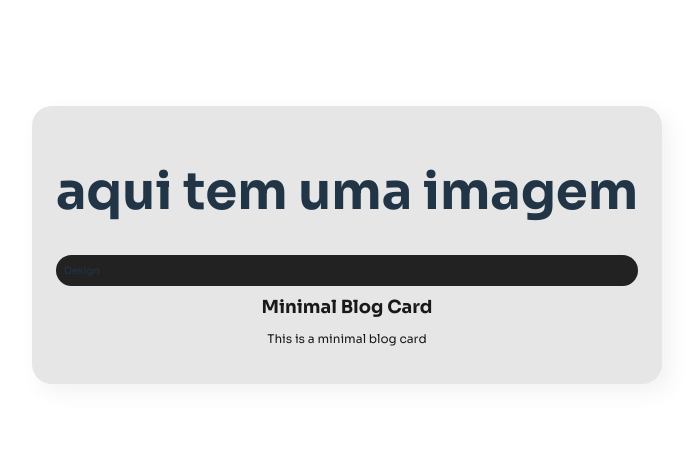
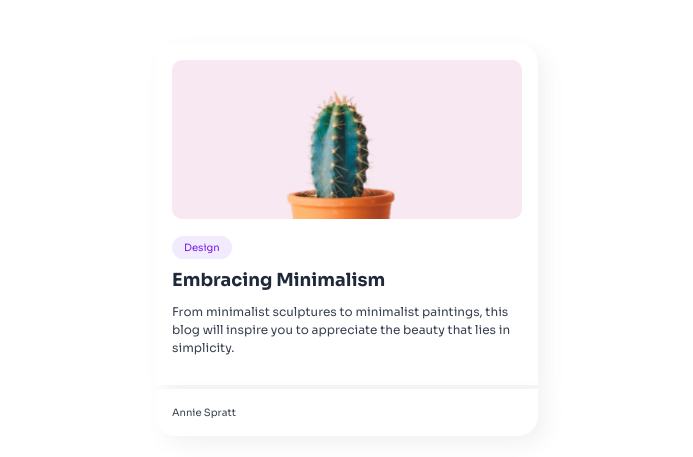
Before and after one commit to mgmenezes/FrontendMentor, a React (Vite) app: page / in a window 1280 px wide. Shown: the part 155-612 px from the top of the page, without its empty margins (293-986 px from the left). Built offline with nearby package versions, Linux system fonts and the light colour scheme; a web font is replaced by a local one.

Commit message:
adjsting css styles in card

```diff
--- a/src/App.tsx
+++ b/src/App.tsx
@@ -1,14 +1,12 @@
-
-import reactLogo from './assets/react.svg'
-import viteLogo from '/vite.svg'
 import './App.css'
 import { MinimalBlogCard } from './components/MinimalBlogCard/MinimalBlogCard'
+import Cactus from './assets/Cactus.jpg'
 
 function App() {
 
   return (
     <>
- <MinimalBlogCard title="Minimal Blog Card" description="This is a minimal blog card" image="https://via.placeholder.com/150" />
+      <MinimalBlogCard title="Embracing Minimalism" imageSrc={Cactus} />
     </>
   )
 }
--- a/src/components/MinimalBlogCard/MinimalBlogCard.tsx
+++ b/src/components/MinimalBlogCard/MinimalBlogCard.tsx
@@ -2,18 +2,79 @@ import { TagPill } from "./TagPill";
 
 interface MinimalBlogCardProps {
   title: string;
-  description: string;
-  image: string;
+  description?: string;
+  imageSrc: string;
 }
 
-
-export const MinimalBlogCard = ({ title, description, image }: MinimalBlogCardProps) => {
+export const MinimalBlogCard = ({
+  title,
+  description = "From minimalist sculptures to minimalist paintings, this blog will inspire you to appreciate the beauty that lies in simplicity.",
+  imageSrc,
+}: MinimalBlogCardProps) => {
   return (
-    <div style={{ backgroundColor: '#e6e6e6', borderRadius: '1.25rem', padding: '1.5rem', boxShadow: '8px 8px 20px 0px rgba(85, 85, 85, 0.08)' }}>
-      <h1>aqui tem uma imagem</h1>
-      <TagPill />
-      <h1 style={{ color: '#191919', fontSize: '1.125rem' }}>{title}</h1>
-      <p style={{ color: '#191919', fontSize: '0.75rem' }}>{description}</p>
+    <div>
+      <div
+        style={{
+          backgroundColor: "#FFFFFF",
+          borderRadius: "1.25rem",
+          borderBottomLeftRadius: "0",
+          borderBottomRightRadius: "0",
+          padding: "1rem",
+          boxShadow: "8px 8px 20px 0px rgba(85, 85, 85, 0.08)",
+          width: "21.875rem",
+        }}
+      >
+        <img
+          style={{
+            width: "100%",
+            height: "100%",
+            objectFit: "cover",
+            borderRadius: "0.625rem",
+          }}
+          src={imageSrc}
+          alt={title}
+        />
+        <TagPill />
+        <h1
+          style={{
+            color: "#20293A",
+            fontSize: "1.125rem",
+            display: "flex",
+            justifyContent: "flex-start",
+          }}
+        >
+          {title}
+        </h1>
+        <p
+          style={{
+            color: "#394150",
+            fontSize: "0.75rem",
+            display: "flex",
+            justifyContent: "flex-start",
+            textAlign: "left",
+          }}
+        >
+          {description}
+        </p>
+      </div>
+      <footer style={{ display: "flex", justifyContent: "flex-start" }}>
+        <p
+          style={{
+            textAlign: "left",
+            backgroundColor: "#FFFFFF",
+            borderBottomLeftRadius: "1.25rem",
+            borderBottomRightRadius: "1.25rem",
+            padding: "1rem",
+            color: "#394150",
+            fontSize: "0.625rem",
+            boxShadow: "8px 8px 20px 0px rgba(85, 85, 85, 0.08)",
+            width: "21.875rem",
+            marginTop: "0.25rem",
+          }}
+        >
+          Annie Spratt
+        </p>
+      </footer>
     </div>
   );
 };
--- a/src/components/MinimalBlogCard/TagPill.tsx
+++ b/src/components/MinimalBlogCard/TagPill.tsx
@@ -1,5 +1,20 @@
 export const TagPill = () => {
   return (
-    <div id="tag pill" style={{ display: 'flex', gap: '1rem', borderRadius: '2rem', padding: '0.5rem', backgroundColor: '#222222', fontSize: '0.625rem' }}>Design</div>
+    <div
+      id="tag pill"
+      style={{
+        display: "flex",
+        gap: "1rem",
+        borderRadius: "2rem",
+        padding: "0.25rem 0.75rem",
+        width: "max-content",
+        backgroundColor: "#F2EAFD",
+        color: "#7C19EE",
+        fontSize: "0.625rem",
+        marginTop: "0.625rem",
+      }}
+    >
+      Design
+    </div>
   );
 };
--- a/src/index.css
+++ b/src/index.css
@@ -12,8 +12,8 @@
   font-weight: 400;
 
   color-scheme: light dark;
-  color: rgba(255, 255, 255, 0.87);
-  background-color: #242424;
+  color: #FAFAF9;
+  background-color: #FFFFFF;
 
   font-synthesis: none;
   text-rendering: optimizeLegibility;
```
Also changed, not shown: src/components/MinimalBlogCard/index.html (added, +16 -0 lines), src/assets/Cactus.jpg (added), src/assets/Cactus.svg (added).
